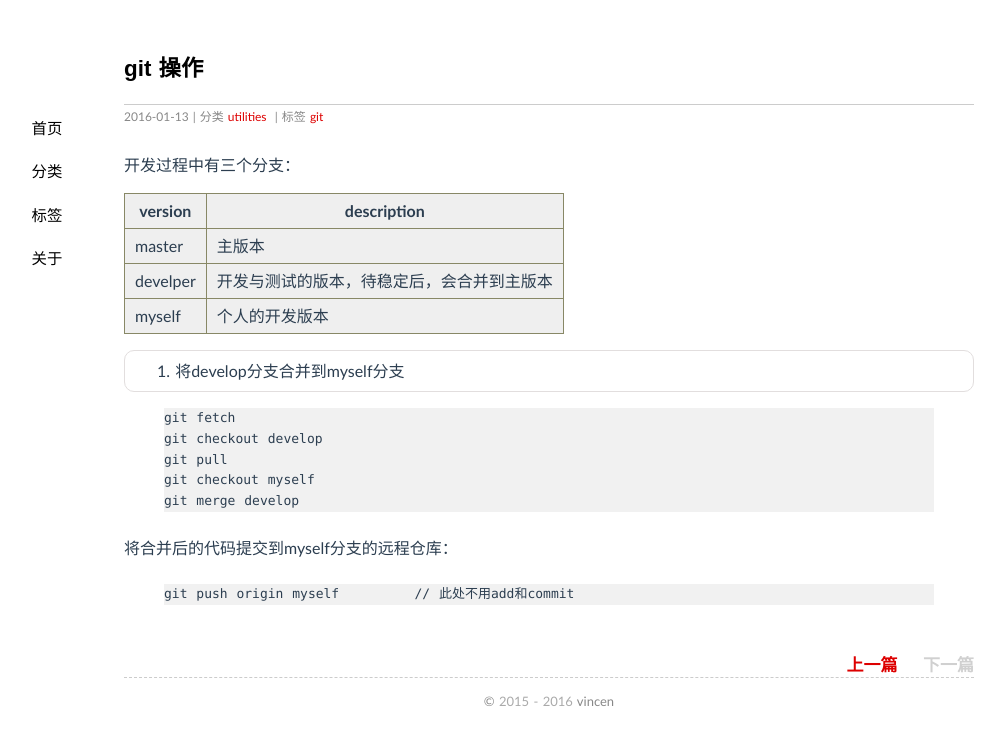
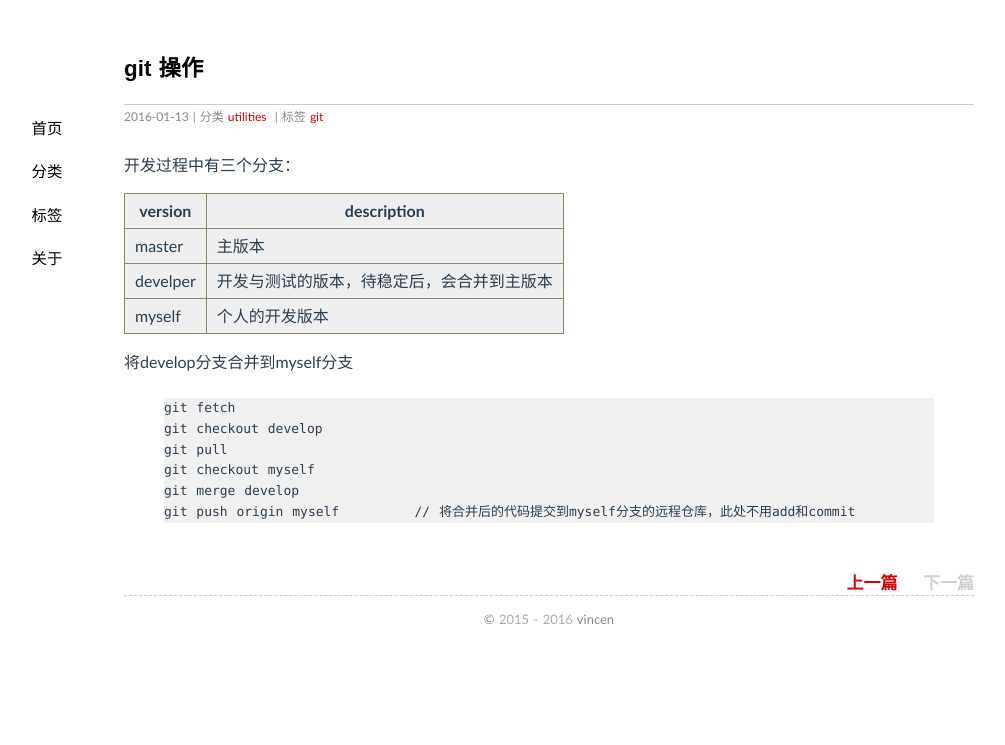
Before and after one commit to vincen/vincen.github.io, a Jekyll site: the page built from _posts/2016-01-13-0006.md, in a window 1280 px wide. Shown: the top 745 px of the page, without its empty margins (91-1096 px from the left). Built offline with Jekyll 4.4.1, drawn with Linux system fonts in a browser that asks for light colours; Markdown is read by kramdown in place of the engine named in the settings; comment, search, counter and statistics services are not loaded; some of the changed lines change nothing that is shown.

Commit message:
update post

```diff
--- a/_posts/2016-01-13-0006.md
+++ b/_posts/2016-01-13-0006.md
@@ -12,15 +12,12 @@ tags: git
 |develper | 开发与测试的版本，待稳定后，会合并到主版本 |
 |myself | 个人的开发版本 |
 
-1. 将develop分支合并到myself分支
+将develop分支合并到myself分支
 {% highlight sh %}
 git fetch
 git checkout develop
 git pull
 git checkout myself
 git merge develop
+git push origin myself		// 将合并后的代码提交到myself分支的远程仓库，此处不用add和commit
 {% endhighlight %}
-将合并后的代码提交到myself分支的远程仓库：
-{% highlight sh %}
-git push origin myself		// 此处不用add和commit
-{% endhighlight %}
```
